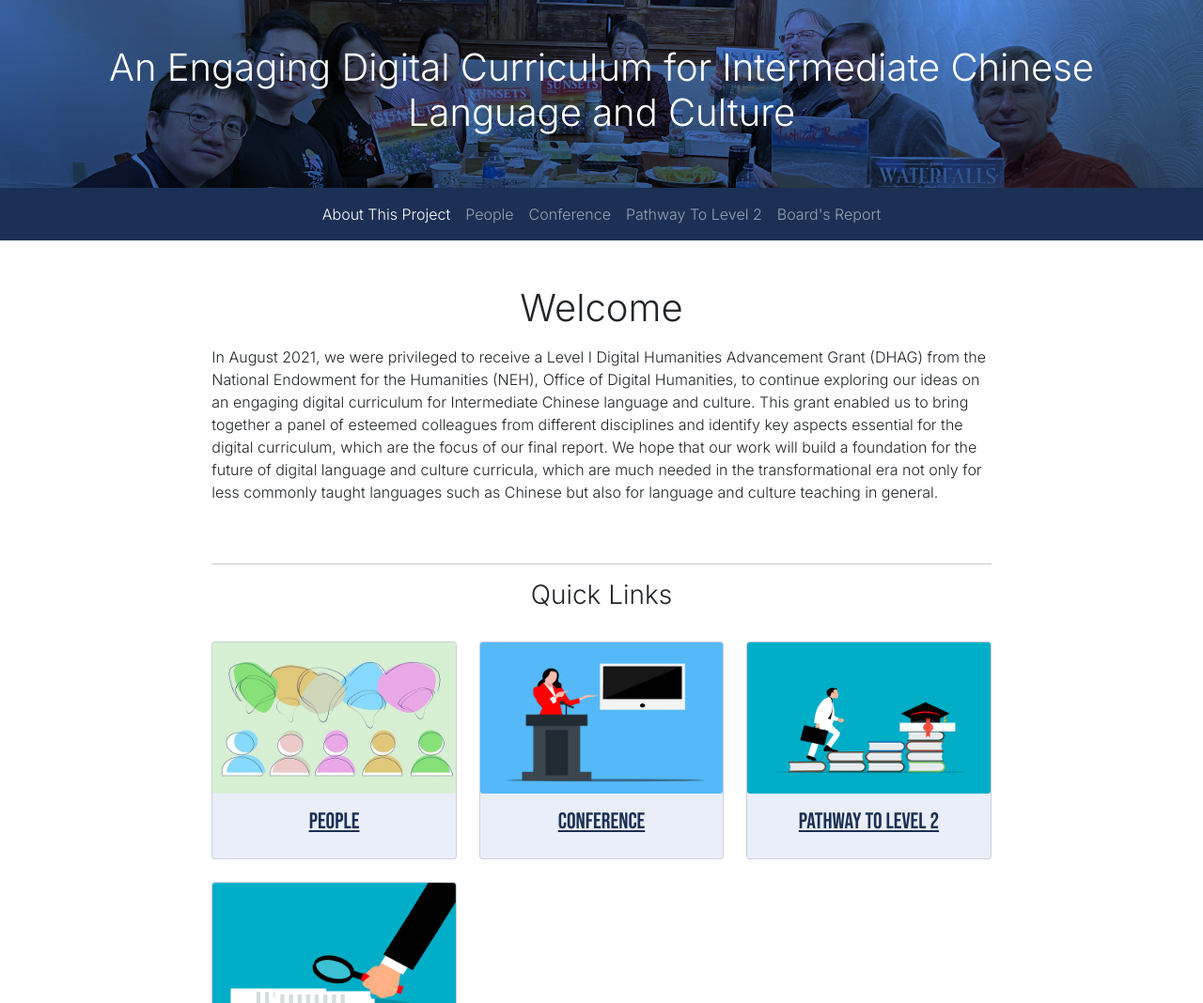
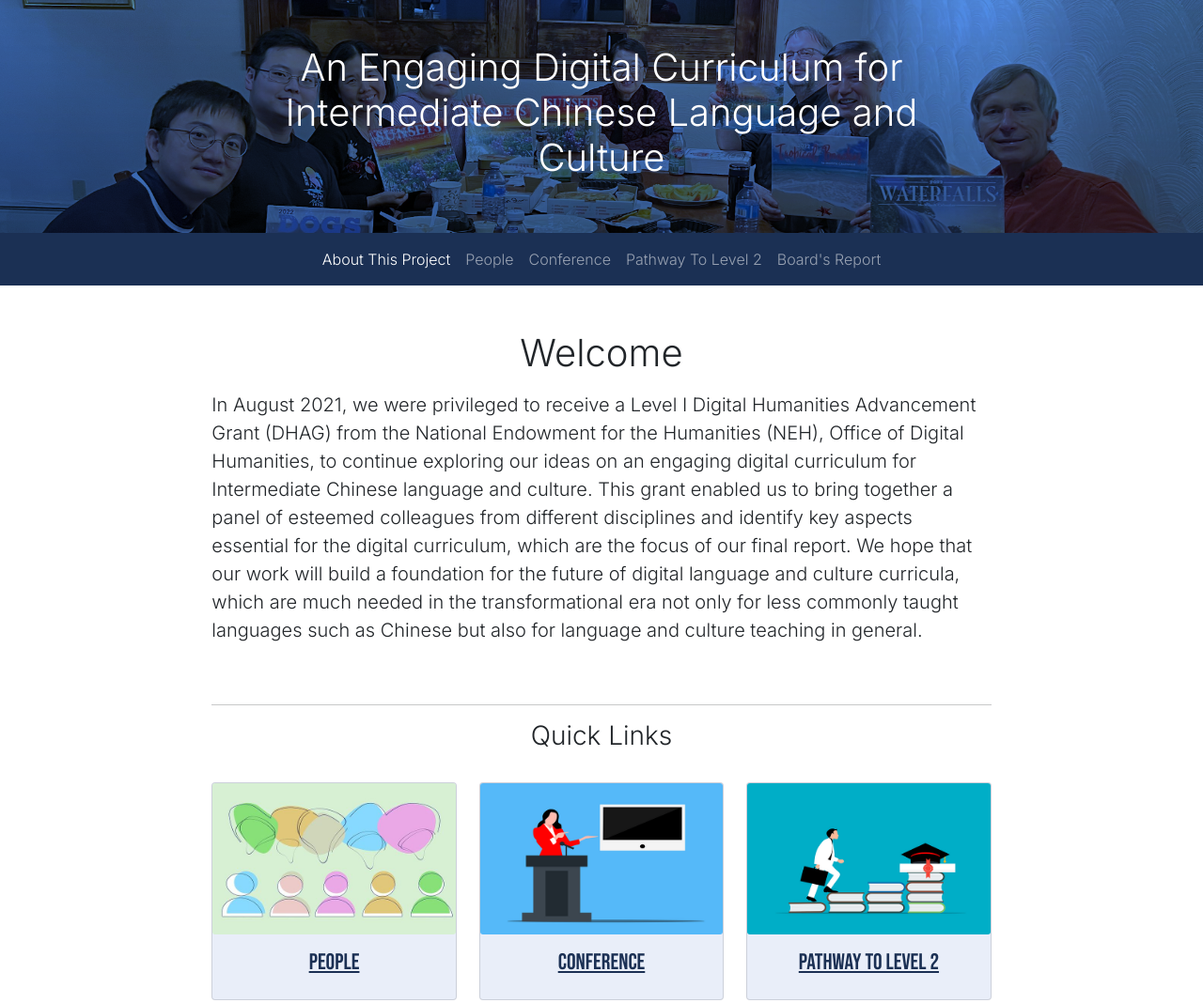
Before and after one commit to engagingchinesedigital/engagingchinesedigital.github.io, a plain HTML site: page index.html in a window 1280 px wide. Shown: the top 1068 px of the page at 94% size. Drawn offline with nearby package versions, Linux system fonts and the light colour scheme.

Commit message:
changed title and font size

```diff
--- a/index.html
+++ b/index.html
@@ -1,7 +1,7 @@
 <!DOCTYPE html>
 <html lang="en">
 <head>
-  <title>Bootstrap 5 Website Example</title>
+  <title>An Engaging Digital Curriculum for Intermediate Chinese Language and Culture</title>
   <meta charset="utf-8">
   <meta name="viewport" content="width=device-width, initial-scale=1">
   <script src="https://cdn.jsdelivr.net/npm/@popperjs/core@2.9.2/dist/umd/popper.min.js" integrity="sha384-IQsoLXl5PILFhosVNubq5LC7Qb9DXgDA9i+tQ8Zj3iwWAwPtgFTxbJ8NT4GN1R8p" crossorigin="anonymous"></script>
@@ -12,7 +12,7 @@
 <body>
 
 <div class="p-5 bg-primary text-white text-center bg-img-1">
-  <h1 class="mx-lg-5">An Engaging Digital Curriculum for Intermediate Chinese Language and Culture</h1>
+  <h1 class="col-lg-8 mx-auto">An Engaging Digital Curriculum for Intermediate Chinese Language and Culture</h1>
 </div>
 
 <nav class="navbar navbar-expand-sm bg-primary navbar-dark sticky-top">
@@ -46,7 +46,7 @@
   <div class="row content">
     <div class="col-lg-8 col-md-10 col-sm-10 mx-auto">
       <h1>Welcome</h1>
-      <p class="text-start mt-3">
+      <p class="text-start mt-3 fs-5">
         In August 2021, we were privileged to receive a Level I Digital Humanities Advancement
         Grant (DHAG) from the National Endowment for the Humanities (NEH), Office of Digital
         Humanities, to continue exploring our ideas on an engaging digital curriculum for
```
